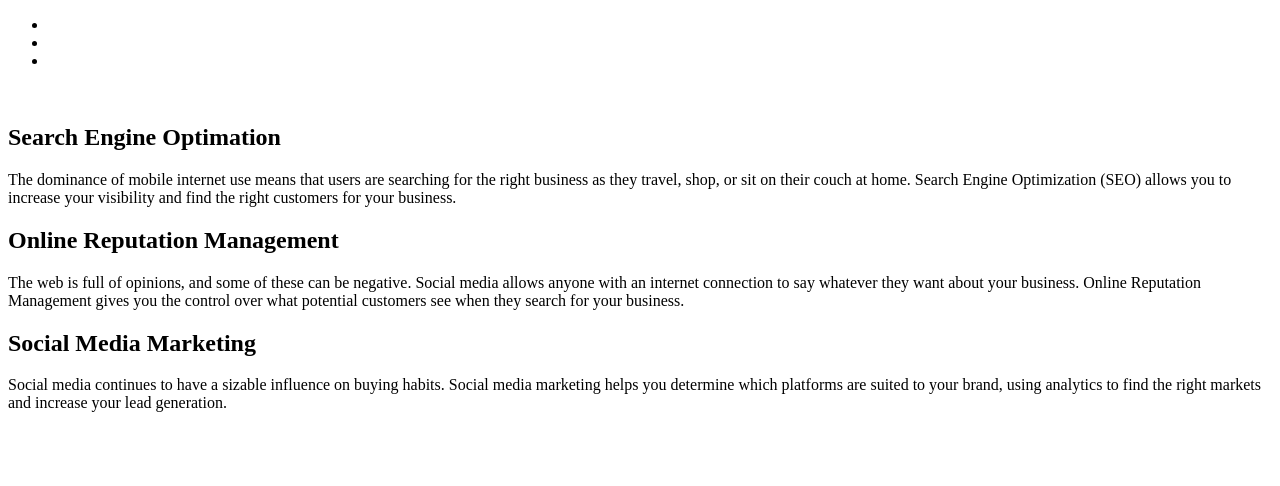
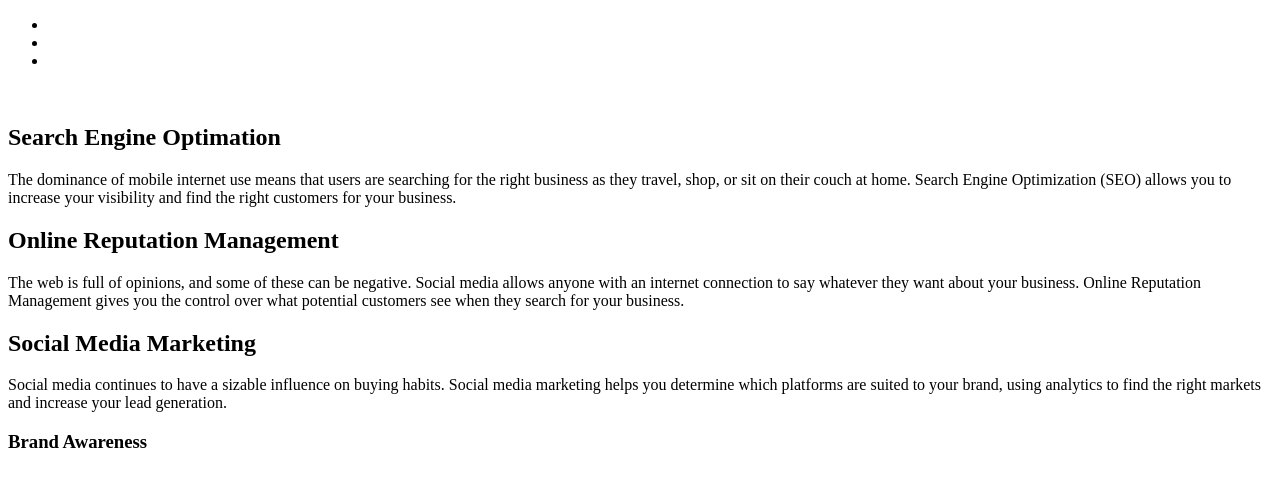
Before and after one commit to skystalls1122/git_hmwrk_1, a plain HTML site: page index.html in a window 1280 px wide. Drawn offline with Linux system fonts and the light colour scheme.

Commit message:
h3 added to arcticle (cost of managment)

```diff
--- a/index.html
+++ b/index.html
@@ -44,7 +44,7 @@
       </section>
 
       <article>
-
+          <h3>Brand Awareness</h3>
       </article>
 
     </main>
```
